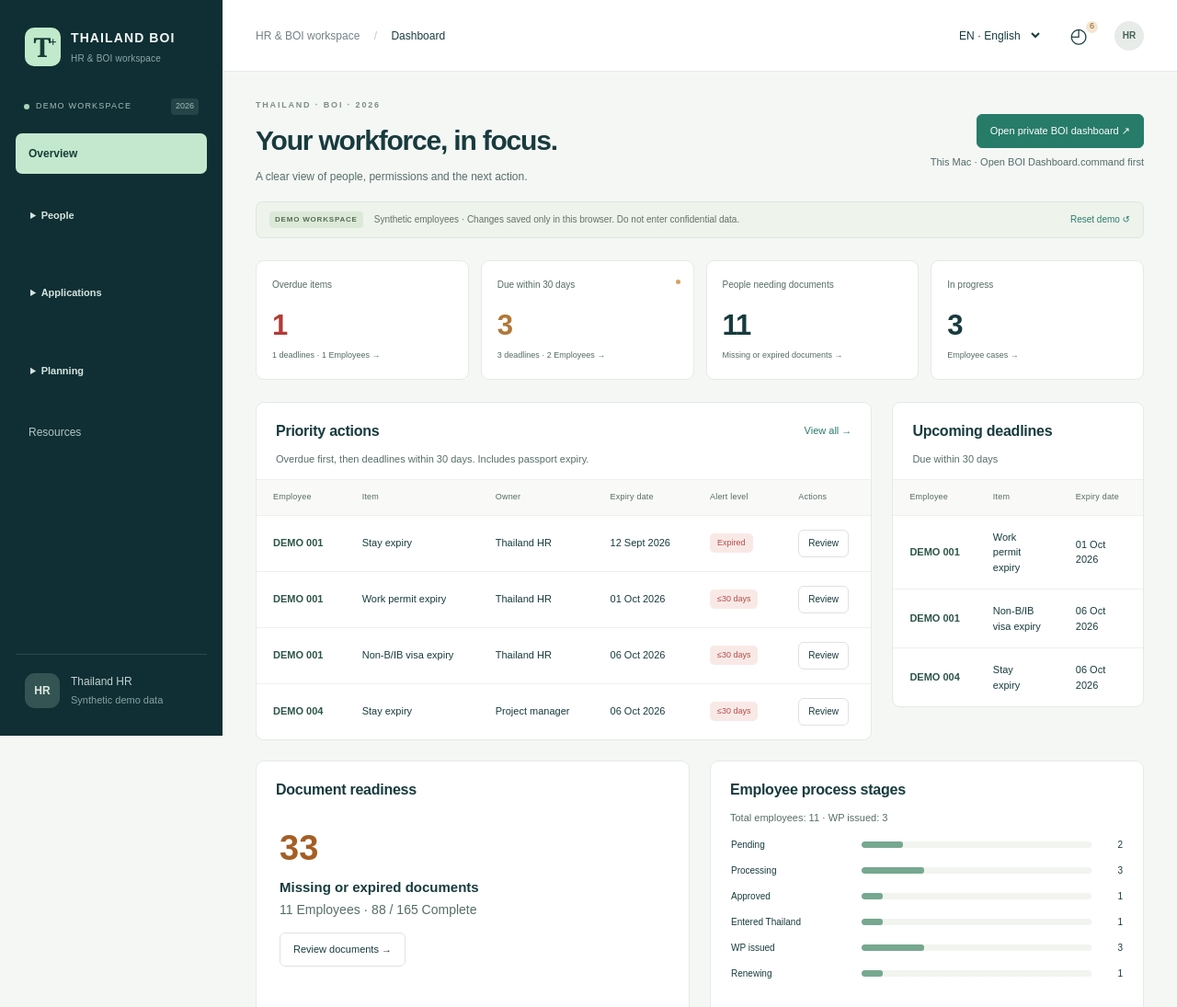
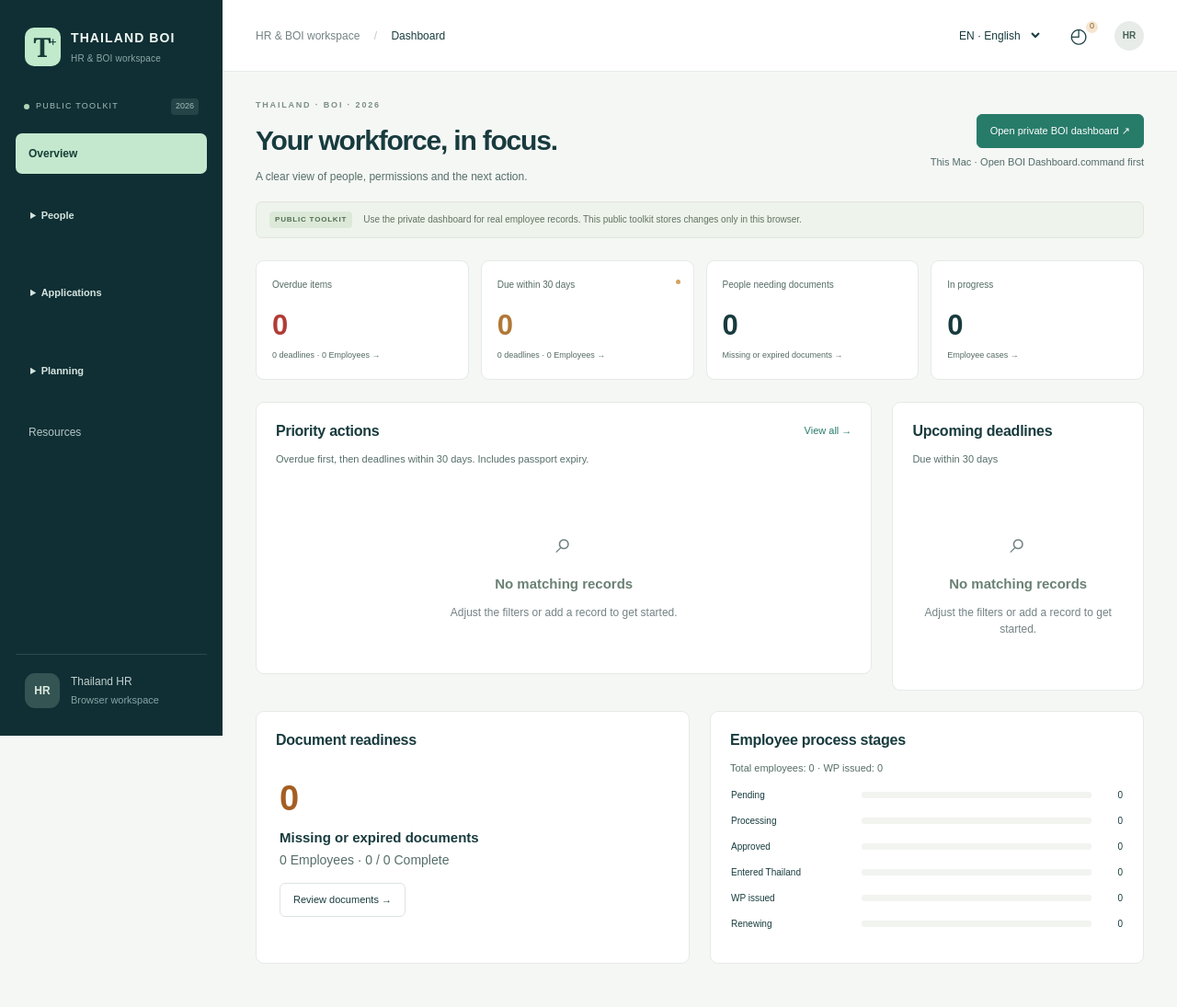
Before and after one commit to tonkla112/thailand-boi-china-toolkit-2026, a website with bundled scripts: page index.html in a window 1280 px wide. Shown: the top 1095 px of the page at 92% size. Built offline with nearby package versions, Linux system fonts and the light colour scheme.

Commit message:
Remove sample records and start with empty workspace

```diff
--- a/index.html
+++ b/index.html
@@ -6,7 +6,7 @@
     <meta name="theme-color" content="#102f34" />
     <meta
       name="description"
-      content="Trilingual Thailand BOI employee management toolkit. Public demonstration with synthetic data only."
+      content="Trilingual Thailand BOI employee management toolkit. Public toolkit with a separate private local employee workspace."
     />
     <title>Thailand BOI China Employee Management Toolkit 2026</title>
     <link rel="icon" href="assets/favicon.svg" type="image/svg+xml" />
--- a/js/app.js
+++ b/js/app.js
@@ -149,7 +149,7 @@ function shell() {
       ["th", "ไทย"],
     ],
     language,
-  )}</select><button class="icon-button notification" data-nav="renewals" aria-label="${t("renewals")}">◴<i>${alerts}</i></button><span class="avatar small-avatar">HR</span></div></header><main id="main"><div class="page-heading"><div><div class="eyebrow">THAILAND · BOI · 2026</div><h1>${route === "dashboard" ? t("overview") : t(route)}</h1><p>${route === "dashboard" ? t("overviewSub") : route === "employees" ? t("appName") : route === "resources" ? t("reviewed") : t("sourceNote")}</p></div><div class="heading-action">${route === "dashboard" ? `<a class="button primary" href="http://127.0.0.1:4180/" target="_blank" rel="noopener noreferrer">${t("openPrivateDashboard")} ↗</a><small>${t("localLaunchHint")}</small>` : route === "employees" ? `<button class="button primary" data-edit="employees" data-id="">+ ${t("addEmployee")}</button>` : route === "changes" ? `<button class="button primary" data-edit="changes" data-id="">+ ${t("add")}</button>` : `<span class="today">${t("todayLabel")} ${date(today())}</span>`}</div></div><div class="demo-banner"><span class="demo-pill">${t("demo")}</span><span>${t("demoNote")}</span><button class="text-button" id="reset">${t("reset")} ↺</button></div><div id="content"></div><footer>${t("appName")}<span>${t("todayLabel")} ${date(today())} · Asia/Bangkok</span></footer></main></div>`;
+  )}</select><button class="icon-button notification" data-nav="renewals" aria-label="${t("renewals")}">◴<i>${alerts}</i></button><span class="avatar small-avatar">HR</span></div></header><main id="main"><div class="page-heading"><div><div class="eyebrow">THAILAND · BOI · 2026</div><h1>${route === "dashboard" ? t("overview") : t(route)}</h1><p>${route === "dashboard" ? t("overviewSub") : route === "employees" ? t("appName") : route === "resources" ? t("reviewed") : t("sourceNote")}</p></div><div class="heading-action">${route === "dashboard" ? `<a class="button primary" href="http://127.0.0.1:4180/" target="_blank" rel="noopener noreferrer">${t("openPrivateDashboard")} ↗</a><small>${t("localLaunchHint")}</small>` : route === "employees" ? `<button class="button primary" data-edit="employees" data-id="">+ ${t("addEmployee")}</button>` : route === "changes" ? `<button class="button primary" data-edit="changes" data-id="">+ ${t("add")}</button>` : `<span class="today">${t("todayLabel")} ${date(today())}</span>`}</div></div><div class="demo-banner"><span class="demo-pill">${t("demo")}</span><span>${t("demoNote")}</span></div><div id="content"></div><footer>${t("appName")}<span>${t("todayLabel")} ${date(today())} · Asia/Bangkok</span></footer></main></div>`;
 }
 function dashboard() {
   const active = state.employees.filter((e) => e.status !== "left");
--- a/js/store.js
+++ b/js/store.js
@@ -1,4 +1,3 @@
-import { offsetDate } from "./domain.js";
 const KEY = "boi-toolkit-demo-v1";
 export class Repository {
   async load() {
@@ -20,6 +19,10 @@ export class Repository {
       saved.history
     ) {
       this.state = saved;
+      if (!saved.sampleCleanupVersion) {
+        this.removeSamples();
+        this.save();
+      }
     } else {
       this.state = this.seed();
       if (saved) this.warning = true;
@@ -28,78 +31,51 @@ export class Repository {
   }
   seed() {
     const data = structuredClone(this.template);
-    const statuses = [
-      "wpIssued",
-      "processing",
-      "approved",
-      "renewing",
-      "pending",
-      "entered",
-      "wpIssued",
-      "processing",
-      "wpIssued",
-      "left",
-      "processing",
-      "pending",
-    ];
-    const employees = statuses.map((status, i) => {
-      const p = data.positions[i % data.positions.length];
-      return {
-        id: "DEMO-" + String(i + 1).padStart(3, "0"),
-        no: i + 1,
-        name: "DEMO " + String(i + 1).padStart(3, "0"),
-        englishName: "Sample Employee " + String(i + 1).padStart(3, "0"),
-        passport: "DEMO-NOT-A-PASSPORT-" + (i + 1),
-        nationality: { en: "Chinese", zh: "中国", th: "จีน" },
-        department: p.department,
-        position: p.title,
-        positionId: "",
-        location: {
-          en: "Demo Thailand office",
-          zh: "泰国演示办公室",
-          th: "สำนักงานตัวอย่างประเทศไทย",
-        },
-        startDate: offsetDate(-120 + i * 5),
-        positionApprovalDate: "",
-        personnelApprovalDate: "",
-        visaExpiry: i % 4 === 0 ? offsetDate(20 + i * 7) : "",
-        stayExpiry:
-          i % 3 === 0 ? offsetDate(-4 + i * 8) : offsetDate(110 + i * 5),
-        wpExpiry:
-          status === "wpIssued" || status === "renewing"
-            ? offsetDate(15 + i * 16)
-            : "",
-        passportExpiry: offsetDate(300 + i * 35),
-        reentry: "unknown",
-        dependants: "none",
-        owner: i % 2 ? "ownerProject" : "ownerHR",
-        status,
-        remarks: "",
-      };
-    });
-    const employeeDocuments = {};
-    for (const [i, e] of employees.entries())
-      for (const [j, d] of data.documents.entries())
-        employeeDocuments[e.id + ":" + d.id] = {
-          status:
-            j < 5 + (i % 8)
-              ? "complete"
-              : j === 14
-                ? "notApplicable"
-                : j % 3 === 0
-                  ? "missing"
-                  : "requested",
-          remarks: "",
-        };
     return {
       ...data,
       version: 1,
-      employees,
-      employeeDocuments,
+      employees: [],
+      employeeDocuments: {},
+      positions: [],
+      batches: [],
+      budget: [],
+      sampleCleanupVersion: 1,
       renewalActions: {},
       changes: [],
       history: [],
     };
+  }
+  removeSamples() {
+    const removed = new Set(
+      this.state.employees
+        .filter((e) => /^DEMO-\d+$/.test(e.id))
+        .map((e) => e.id),
+    );
+    this.state.employees = this.state.employees.filter(
+      (e) => !removed.has(e.id),
+    );
+    for (const key of ["employeeDocuments", "renewalActions"])
+      this.state[key] = Object.fromEntries(
+        Object.entries(this.state[key]).filter(
+          ([id]) => !removed.has(id.split(":")[0]),
+        ),
+      );
+    this.state.history = this.state.history.filter(
+      (row) => !removed.has(row.employeeId),
+    );
+    this.state.changes = (this.state.changes || []).filter(
+      (row) => !removed.has(row.employeeId),
+    );
+    for (const key of ["positions", "batches", "budget"]) {
+      const samples = this.template[key] || [];
+      this.state[key] = (this.state[key] || []).filter(
+        (row) =>
+          !samples.some(
+            (sample) => JSON.stringify(sample) === JSON.stringify(row),
+          ),
+      );
+    }
+    this.state.sampleCleanupVersion = 1;
   }
   save() {
     try {
--- a/js/translations.js
+++ b/js/translations.js
@@ -90,12 +90,12 @@ const rows = [
     "清晰掌握人员、许可与下一步行动。",
     "ติดตามพนักงาน ใบอนุญาต และสิ่งที่ต้องดำเนินการ",
   ],
-  ["demo", "DEMO WORKSPACE", "演示工作区", "พื้นที่สาธิต"],
+  ["demo", "PUBLIC TOOLKIT", "公共工具包", "ชุดเครื่องมือสาธารณะ"],
   [
     "demoNote",
-    "Synthetic employees · Changes saved only in this browser. Do not enter confidential data.",
-    "虚构员工 · 更改仅保存在此浏览器中。请勿输入机密数据。",
-    "พนักงานสมมติ · บันทึกเฉพาะเบราว์เซอร์นี้ ห้ามกรอกข้อมูลลับ",
+    "Use the private dashboard for real employee records. This public toolkit stores changes only in this browser.",
+    "请在私密仪表盘中管理真实员工。公共工具包的更改仅保存在此浏览器。",
+    "ใช้แดชบอร์ดส่วนตัวสำหรับข้อมูลพนักงานจริง เครื่องมือสาธารณะบันทึกการเปลี่ยนแปลงเฉพาะเบราว์เซอร์นี้",
   ],
   [
     "sourceNote",
@@ -407,7 +407,12 @@ const rows = [
   ],
   ["recordCount", "records", "条记录", "รายการ"],
   ["asOf", "As of", "截至", "ข้อมูล ณ"],
-  ["demoData", "Synthetic demo data", "虚构演示数据", "ข้อมูลสาธิตสมมติ"],
+  [
+    "demoData",
+    "Browser workspace",
+    "浏览器工作区",
+    "พื้นที่ทำงานในเบราว์เซอร์",
+  ],
   ["allDates", "All expiry dates", "所有到期日", "วันหมดอายุทั้งหมด"],
   [
     "approvalUnknown",
```
